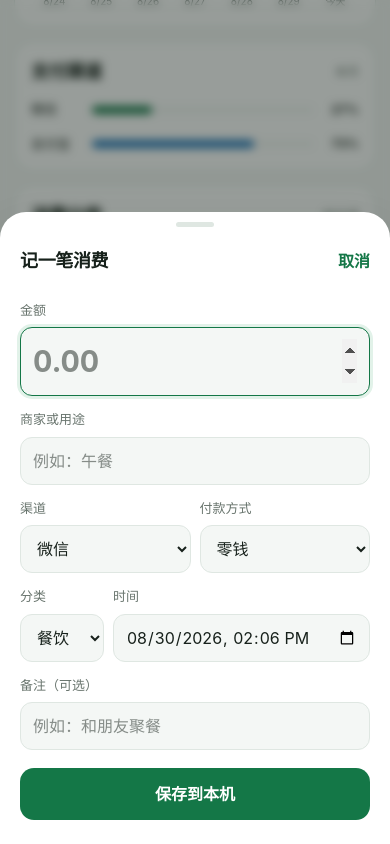
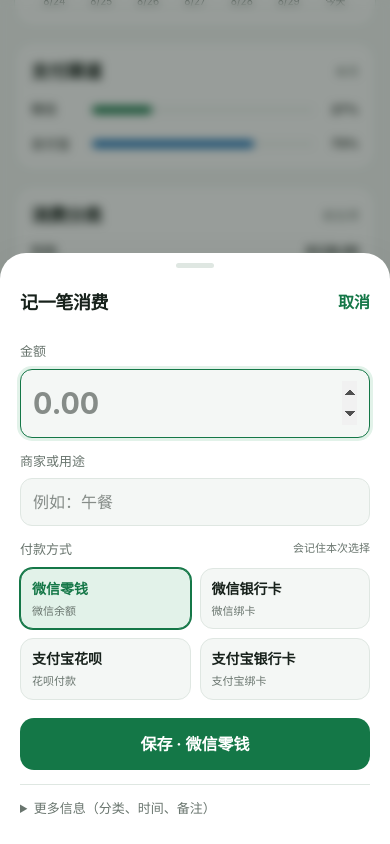
Before and after one commit to linyuchao123/iphone-spending-dashboard, a Next.js app: page / in a window 390 px wide. Both pictures are taken after a click on the button "新增一笔". Shown: the part 711-1555 px from the top of the page. Built offline with nearby package versions, Linux system fonts and the light colour scheme.

Commit message:
Improve iPhone quick expense entry

```diff
--- a/app/globals.css
+++ b/app/globals.css
@@ -70,6 +70,18 @@
 input,select { width:100%; min-height:48px; padding:11px 12px; border:1px solid var(--line); border-radius:12px; outline:none; background:var(--page); color:var(--text); font-size:16px; }
 input:focus,select:focus { border-color:var(--green); box-shadow:0 0 0 3px var(--green-soft); }
 .amount-input { min-height:64px; font-size:30px; font-weight:650; font-variant-numeric:tabular-nums; }
+.payment-picker { min-width:0; margin:0; padding:0; border:0; }
+.payment-picker legend { width:100%; margin-bottom:8px; color:var(--muted); font-size:13px; }
+.payment-picker legend span { float:right; font-size:11px; }
+.payment-grid { display:grid; grid-template-columns:1fr 1fr; gap:9px; }
+.payment-grid button { min-width:0; min-height:58px; padding:9px 11px; border:1px solid var(--line); border-radius:13px; background:var(--page); color:var(--text); text-align:left; }
+.payment-grid button strong,.payment-grid button small { display:block; }
+.payment-grid button strong { overflow:hidden; text-overflow:ellipsis; white-space:nowrap; font-size:14px; }
+.payment-grid button small { margin-top:4px; color:var(--muted); font-size:11px; }
+.payment-grid button[aria-pressed="true"] { border-color:var(--green); background:var(--green-soft); box-shadow:0 0 0 1px var(--green); color:var(--green); }
+.advanced-fields { border-top:1px solid var(--line); }
+.advanced-fields summary { padding:14px 0 2px; color:var(--muted); font-size:13px; cursor:pointer; list-style-position:inside; }
+.advanced-fields-body { display:grid; gap:14px; padding-top:14px; }
 .save-button { min-height:52px; margin-top:4px; border:0; border-radius:14px; background:var(--green); color:white; font-weight:650; }
 .delete-button { min-height:48px; border:0; background:transparent; color:#b33d3d; font-weight:600; }
 .toast { position:fixed; z-index:20; left:50%; bottom:calc(92px + env(safe-area-inset-bottom)); max-width:calc(100% - 32px); transform:translateX(-50%); padding:11px 15px; border-radius:12px; background:var(--text); color:var(--surface); box-shadow:var(--shadow); font-size:13px; text-align:center; }
--- a/app/page.tsx
+++ b/app/page.tsx
@@ -4,6 +4,7 @@
 
 type Channel = '微信' | '支付宝';
 type Period = 'today' | 'week' | 'month';
+type PaymentChoice = { channel: Channel; method: string };
 type Expense = {
   id: string;
   amount: number;
@@ -33,14 +34,20 @@
 const SETTINGS_KEY = 'spending-trace-settings-v1';
 const categories = ['餐饮', '交通', '购物', '日用', '娱乐', '住房', '医疗', '人情', '其他'];
 const methods = ['零钱', '花呗', '银行卡', '余额', '其他'];
+const paymentPresets: Array<PaymentChoice & { label: string; detail: string }> = [
+  { channel: '微信', method: '零钱', label: '微信零钱', detail: '微信余额' },
+  { channel: '微信', method: '银行卡', label: '微信银行卡', detail: '微信绑卡' },
+  { channel: '支付宝', method: '花呗', label: '支付宝花呗', detail: '花呗付款' },
+  { channel: '支付宝', method: '银行卡', label: '支付宝银行卡', detail: '支付宝绑卡' },
+];
 
 function localDateTime(date = new Date()) {
   const local = new Date(date.getTime() - date.getTimezoneOffset() * 60_000);
   return local.toISOString().slice(0, 16);
 }
 
-function makeDraft(): Draft {
-  return { amount: '', merchant: '', category: '餐饮', channel: '微信', method: '零钱', occurredAt: localDateTime(), note: '' };
+function makeDraft(payment: PaymentChoice = { channel: '微信', method: '零钱' }): Draft {
+  return { amount: '', merchant: '', category: '餐饮', channel: payment.channel, method: payment.method, occurredAt: localDateTime(), note: '' };
 }
 
 function demoData(): Expense[] {
@@ -174,6 +181,7 @@
   const [expenses, setExpenses] = useState<Expense[]>([]);
   const [period, setPeriod] = useState<Period>('month');
   const [budget, setBudget] = useState(5000);
+  const [lastPayment, setLastPayment] = useState<PaymentChoice>({ channel: '微信', method: '零钱' });
   const [ready, setReady] = useState(false);
   const [showAdd, setShowAdd] = useState(false);
   const [showData, setShowData] = useState(false);
@@ -192,23 +200,34 @@
         const saved = window.localStorage.getItem(STORAGE_KEY);
         const settings = window.localStorage.getItem(SETTINGS_KEY);
         setExpenses(saved ? JSON.parse(saved) : demoData());
-        if (settings) setBudget(Number(JSON.parse(settings).budget) || 5000);
-      } catch { setExpenses(demoData()); }
-      setReady(true);
-
+        let savedPayment: PaymentChoice = { channel: '微信', method: '零钱' };
+        if (settings) {
+          const parsed = JSON.parse(settings);
+          setBudget(Number(parsed.budget) || 5000);
+          if ((parsed.lastChannel === '微信' || parsed.lastChannel === '支付宝') && typeof parsed.lastMethod === 'string') {
+            savedPayment = { channel: parsed.lastChannel, method: parsed.lastMethod };
+            setLastPayment(savedPayment);
+          }
+        }
         const params = new URLSearchParams(window.location.search);
         const amount = params.get('amount');
         if (amount) {
-        setDraft({ ...makeDraft(), amount, merchant: params.get('merchant') || '', channel: params.get('channel') === '支付宝' ? '支付宝' : '微信', method: params.get('method') || '银行卡' });
+          const channel = params.get('channel') === '支付宝' ? '支付宝' : params.get('channel') === '微信' ? '微信' : savedPayment.channel;
+          const method = params.get('method') || savedPayment.method;
+          setDraft({ ...makeDraft({ channel, method }), amount, merchant: params.get('merchant') || '' });
           setShowAdd(true);
           window.history.replaceState({}, '', window.location.pathname);
         }
+      } catch { setExpenses(demoData()); }
+      setReady(true);
     });
     return () => { active = false; };
   }, []);
 
   useEffect(() => { if (ready) window.localStorage.setItem(STORAGE_KEY, JSON.stringify(expenses)); }, [expenses, ready]);
-  useEffect(() => { if (ready) window.localStorage.setItem(SETTINGS_KEY, JSON.stringify({ budget })); }, [budget, ready]);
+  useEffect(() => {
+    if (ready) window.localStorage.setItem(SETTINGS_KEY, JSON.stringify({ budget, lastChannel: lastPayment.channel, lastMethod: lastPayment.method }));
+  }, [budget, lastPayment, ready]);
 
   const visible = useMemo(() => expenses.filter((item) => isInPeriod(item.occurredAt, period)).sort((a, b) => b.occurredAt.localeCompare(a.occurredAt)), [expenses, period]);
   const total = useMemo(() => visible.reduce((sum, item) => sum + item.amount, 0), [visible]);
@@ -244,8 +263,12 @@
     return { batchId, filename: rows[0].sourceFile || '官方账单', importedAt: rows[0].importedAt || '', count: rows.length };
   }, [expenses]);
 
-  function openNew() { setEditingId(null); setDraft(makeDraft()); setShowAdd(true); }
+  function openNew() { setEditingId(null); setDraft(makeDraft(lastPayment)); setShowAdd(true); }
   function openEdit(item: Expense) { setEditingId(item.id); setDraft({ amount: String(item.amount), merchant: item.merchant, category: item.category, channel: item.channel, method: item.method, occurredAt: item.occurredAt, note: item.note || '' }); setShowAdd(true); }
+
+  function choosePayment(payment: PaymentChoice) {
+    setDraft((current) => ({ ...current, channel: payment.channel, method: payment.method }));
+  }
 
   function saveExpense(event: FormEvent<HTMLFormElement>) {
     event.preventDefault();
@@ -258,6 +281,7 @@
       setExpenses((current) => [{ ...draft, id: crypto.randomUUID(), amount, source: 'manual' }, ...current]);
       setNotice('已保存到本机');
     }
+    setLastPayment({ channel: draft.channel, method: draft.method });
     setShowAdd(false);
     setTimeout(() => setNotice(''), 2200);
   }
@@ -414,6 +438,19 @@
             <form onSubmit={saveExpense}>
               <label>金额<input className="amount-input" value={draft.amount} onChange={(event) => setDraft({ ...draft, amount: event.target.value })} type="number" inputMode="decimal" min="0.01" step="0.01" placeholder="0.00" autoFocus required /></label>
               <label>商家或用途<input value={draft.merchant} onChange={(event) => setDraft({ ...draft, merchant: event.target.value })} type="text" placeholder="例如：午餐" /></label>
+              <fieldset className="payment-picker">
+                <legend>付款方式 <span>会记住本次选择</span></legend>
+                <div className="payment-grid">
+                  {paymentPresets.map((payment) => {
+                    const selected = draft.channel === payment.channel && draft.method === payment.method;
+                    return <button key={payment.label} type="button" aria-pressed={selected} onClick={() => choosePayment(payment)}><strong>{payment.label}</strong><small>{payment.detail}</small></button>;
+                  })}
+                </div>
+              </fieldset>
+              <button className="save-button" type="submit">{editingId ? '保存修改' : `保存 · ${draft.channel}${draft.method}`}</button>
+              <details className="advanced-fields">
+                <summary>更多信息（分类、时间、备注）</summary>
+                <div className="advanced-fields-body">
                   <div className="form-row">
                     <label>渠道<select value={draft.channel} onChange={(event) => setDraft({ ...draft, channel: event.target.value as Channel })}><option>微信</option><option>支付宝</option></select></label>
                     <label>付款方式<select value={draft.method} onChange={(event) => setDraft({ ...draft, method: event.target.value })}>{methods.map((method) => <option key={method}>{method}</option>)}</select></label>
@@ -423,7 +460,8 @@
                     <label>时间<input value={draft.occurredAt} onChange={(event) => setDraft({ ...draft, occurredAt: event.target.value })} type="datetime-local" /></label>
                   </div>
                   <label>备注（可选）<input value={draft.note} onChange={(event) => setDraft({ ...draft, note: event.target.value })} type="text" placeholder="例如：和朋友聚餐" /></label>
-              <button className="save-button" type="submit">{editingId ? '保存修改' : '保存到本机'}</button>
+                </div>
+              </details>
               {editingId && <button className="delete-button" type="button" onClick={removeExpense}>删除这条记录</button>}
             </form>
           </section>
@@ -453,8 +491,8 @@
             </div>
             <div className="data-section shortcut-help">
               <h3>快捷指令入口</h3>
-              <p>以后可以让快捷指令打开下面这种地址，金额和付款方式会自动填入，再确认保存：</p>
-              <code>?amount=38.6&amp;merchant=午餐&amp;channel=支付宝&amp;method=花呗</code>
+              <p>一个快捷指令就够了：只传金额和用途，付款方式会沿用你上一次的选择，也可以在保存前点一下切换。</p>
+              <code>?amount=38.6&amp;merchant=午餐</code>
             </div>
             <div className="data-section danger-zone"><button type="button" onClick={() => { if (window.confirm('确定清空本机的全部消费记录吗？请先导出备份。')) { setExpenses([]); setShowData(false); } }}>清空全部记录</button></div>
           </section>
```
Lines whose indentation alone changed are shown as unchanged.
